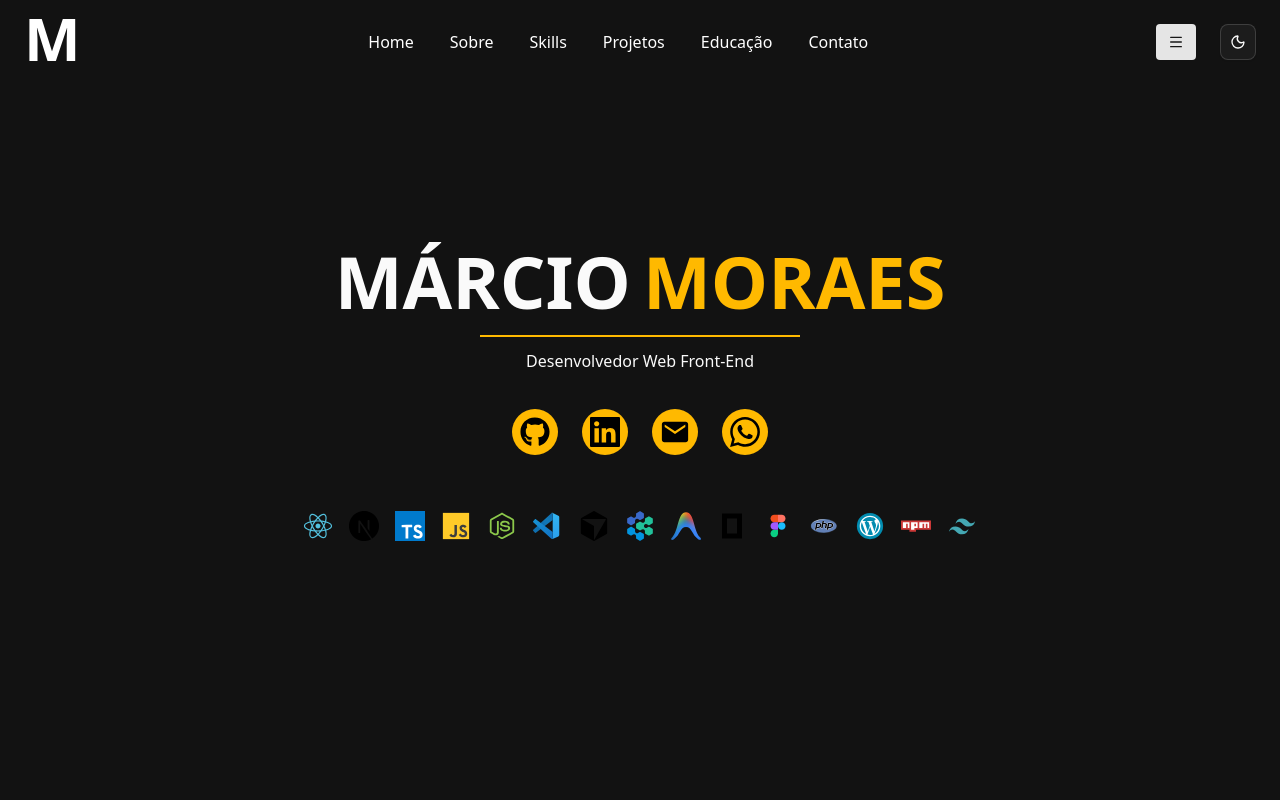
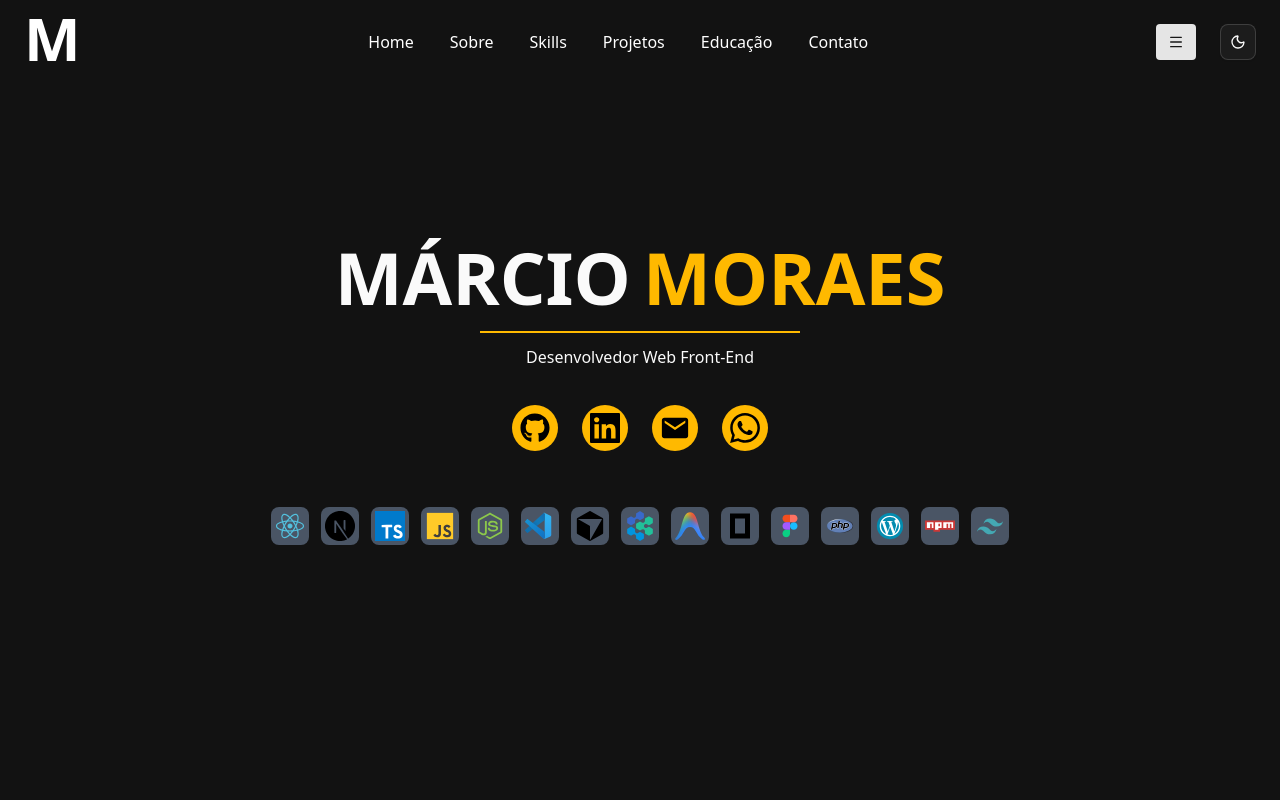
Before and after one commit to Marcio-Moraes/portfolio-nextjs, a Next.js app: page / in a window 1280 px wide. Shown: the top 800 px of the page. Built offline with nearby package versions, Linux system fonts and the light colour scheme.

Commit message:
Update style item icon

```diff
--- a/src/app/components/listaIcones.tsx
+++ b/src/app/components/listaIcones.tsx
@@ -19,10 +19,10 @@ export const ListaIcones = () => {
     }, []);
 
     return(
-        <ul className="flex flex-wrap justify-center gap-4 my-8 px-5">
+        <ul className="flex flex-wrap justify-center gap-3 my-8 px-5">
             {icones.map((i)=> (
                 <motion.li
-                    key={i.id} className={`text-white fill-amber-300 ${i.nomeIcon == 'Github' && 'bg-white '}`}
+                    key={i.id} className={`text-white bg-gray-600 p-1 rounded-md fill-amber-300`}
                     initial={{ opacity: 0, y: 20 }}
                     animate={{ opacity: 1, y: 0 }}
                     transition={{ duration: 0.3 }}
```
